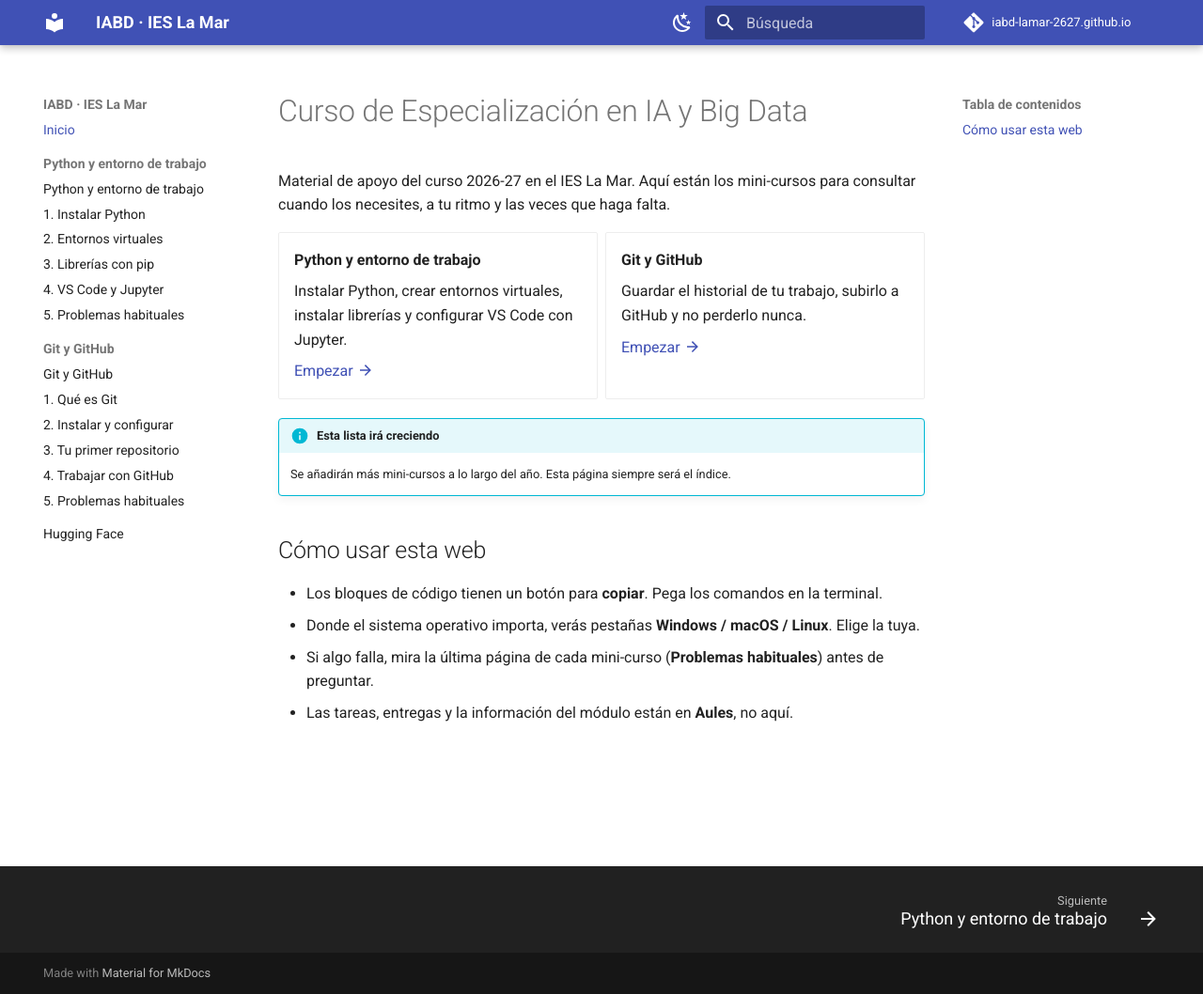
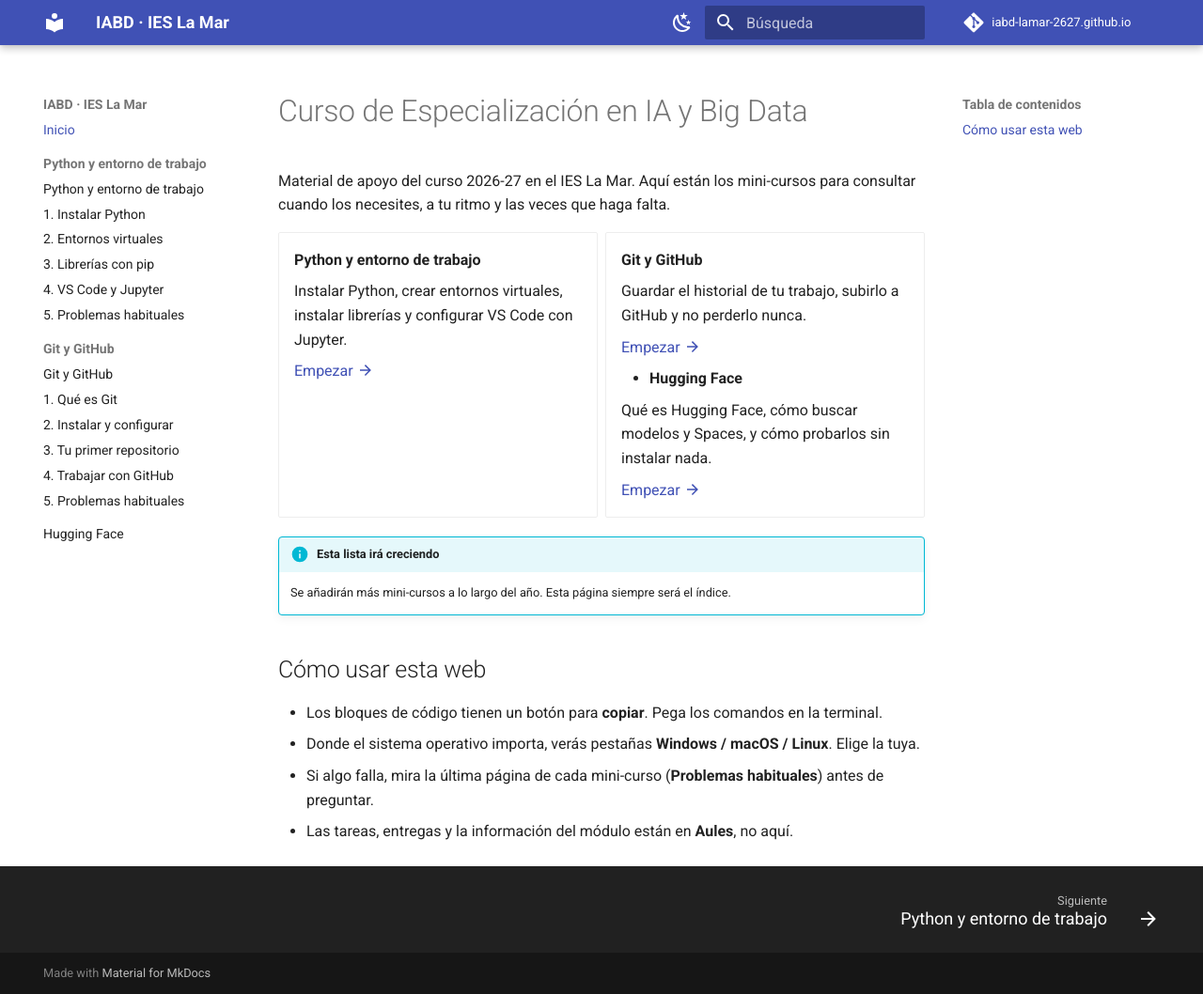
Before and after one commit to iabd-lamar-2627/iabd-lamar-2627.github.io, an MkDocs documentation site: the page built from docs/index.md, in a window 1280 px wide and 1058 px high. Shown: the whole window at 94% size. Built offline with MkDocs 1.6.1 and Material for MkDocs 9.7.7, drawn with Linux system fonts in a browser that asks for light colours; comment, search, counter and statistics services are not loaded.

Commit message:
Add Hugging Face section to index
Added section about Hugging Face with links to resources.

```diff
--- a/docs/index.md
+++ b/docs/index.md
@@ -16,6 +16,13 @@ Material de apoyo del curso 2026-27 en el IES La Mar. Aquí están los mini-curs
 
     [Empezar :material-arrow-right:](git/index.md)
 
+    -   **Hugging Face**
+
+    Qué es Hugging Face, cómo buscar modelos y Spaces, y cómo probarlos sin instalar nada.
+
+    [Empezar :material-arrow-right:](huggingface/index.md)
+
+
 </div>
 
 !!! info "Esta lista irá creciendo"
```
